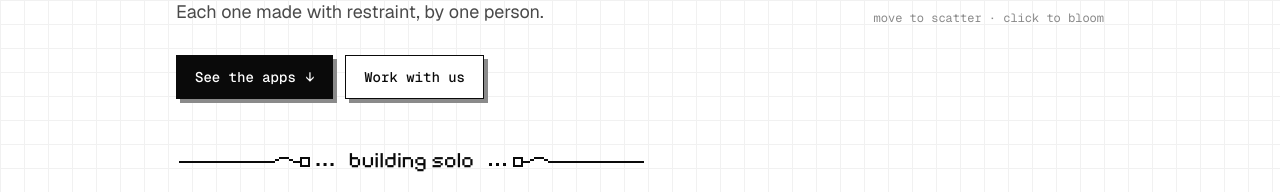
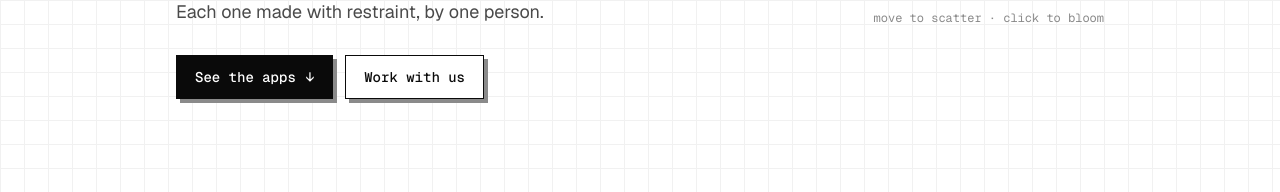
Before and after one commit to rachitgupta6720/kyrava-studio, a plain HTML site: page index.html in a window 1280 px wide. Shown: the part 552-744 px from the top of the page. Drawn offline with nearby package versions, Linux system fonts and the light colour scheme.

Commit message:
Remove building solo divider
Co-Authored-By: Claude Opus 5.5 <noreply@anthropic.com>

```diff
--- a/index.html
+++ b/index.html
@@ -97,15 +97,6 @@ h1{font-family:var(--f-head);font-weight:600;font-size:clamp(38px,6.4vw,68px);li
 .stage{position:relative;aspect-ratio:53/46;width:100%;max-width:100%;touch-action:pan-y}
 .stage canvas{width:100%;height:100%;display:block;cursor:crosshair}
 .stage-hint{position:absolute;right:0;bottom:-4px;font:12px var(--f-mono);color:var(--ink-3)}
-
-/* building solo divider */
-.solo{display:flex;align-items:center;gap:10px;margin:44px 0 0;color:var(--ink)}
-.solo svg{flex:1;height:14px;min-width:0}
-.solo svg.r{transform:scaleX(-1)}
-.solo span{font-family:var(--f-pixel);font-size:22px;white-space:nowrap}
-.solo .dot{animation:blink 1.6s steps(1) infinite}
-.solo .dot:nth-of-type(2){animation-delay:.2s}.solo .dot:nth-of-type(3){animation-delay:.4s}
-@keyframes blink{0%,60%{opacity:1}61%,100%{opacity:.15}}
 
 /* sections */
 section{padding-block:56px}
@@ -211,7 +202,6 @@ footer a{color:var(--ink-2)}
   .principles div,.principles div + div{padding:18px 0;border-left:0;border-top:1px solid var(--rule)}
   .contact{grid-template-columns:1fr}
   .hdr-right .clock{display:none}
-  .solo span{font-size:18px}
 }
 @media (prefers-reduced-motion:reduce){
   *,*::before{animation:none!important;transition:none!important}
@@ -248,21 +238,6 @@ footer a{color:var(--ink-2)}
       <div class="stage" id="stage">
         <canvas id="lotus" aria-label="Kyrava lotus, drawn in pixels. Move over it to scatter the pixels; tap to bloom." role="img"></canvas>
         <span class="stage-hint">move to scatter · click to bloom</span>
-      </div>
-    </div>
-    <div class="wrap">
-      <div class="solo" aria-label="building solo">
-        <svg viewBox="0 0 160 14" preserveAspectRatio="xMaxYMid meet" aria-hidden="true" shape-rendering="crispEdges">
-          <rect x="0" y="8" width="96" height="2" fill="currentColor"/><rect x="96" y="6" width="4" height="2" fill="currentColor"/><rect x="100" y="4" width="10" height="2" fill="currentColor"/><rect x="110" y="6" width="4" height="2" fill="currentColor"/><rect x="114" y="8" width="8" height="2" fill="currentColor"/>
-          <rect x="122" y="5" width="8" height="8" fill="none" stroke="currentColor" stroke-width="2"/>
-          <rect class="dot" x="138" y="10" width="3" height="3" fill="currentColor"/><rect class="dot" x="145" y="10" width="3" height="3" fill="currentColor"/><rect class="dot" x="152" y="10" width="3" height="3" fill="currentColor"/>
-        </svg>
-        <span>building solo</span>
-        <svg class="r" viewBox="0 0 160 14" preserveAspectRatio="xMaxYMid meet" aria-hidden="true" shape-rendering="crispEdges">
-          <rect x="0" y="8" width="96" height="2" fill="currentColor"/><rect x="96" y="6" width="4" height="2" fill="currentColor"/><rect x="100" y="4" width="10" height="2" fill="currentColor"/><rect x="110" y="6" width="4" height="2" fill="currentColor"/><rect x="114" y="8" width="8" height="2" fill="currentColor"/>
-          <rect x="122" y="5" width="8" height="8" fill="none" stroke="currentColor" stroke-width="2"/>
-          <rect class="dot" x="138" y="10" width="3" height="3" fill="currentColor"/><rect class="dot" x="145" y="10" width="3" height="3" fill="currentColor"/><rect class="dot" x="152" y="10" width="3" height="3" fill="currentColor"/>
-        </svg>
       </div>
     </div>
   </div>
```
